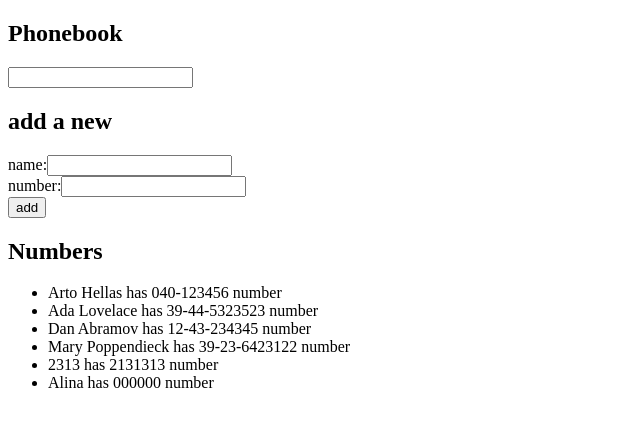
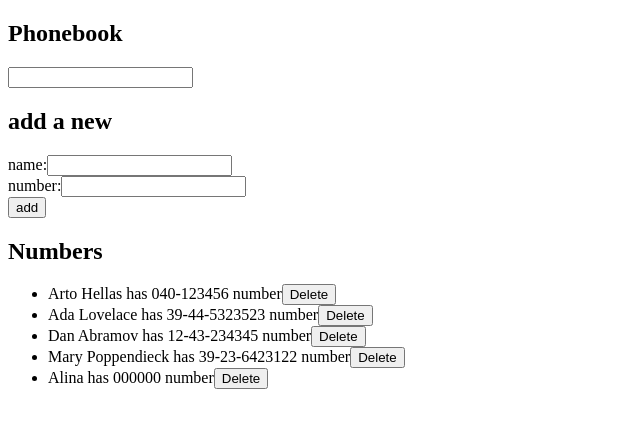
Before and after one commit to AlinkaKorhi/FullStackPart2, a React (Create React App) app in the folder phonebook/: page / in a window 1280 px wide. Shown: the top 428 px of the page, without its empty margins (0-640 px from the left). Built offline with nearby package versions, Linux system fonts and the light colour scheme; data requests are answered from the project's data file.

Commit message:
finish 2.17 task

```diff
--- a/phonebook/db.json
+++ b/phonebook/db.json
@@ -21,11 +21,6 @@
       "id": 4
     },
     {
-      "name": "2313",
-      "number": "2131313",
-      "id": 5
-    },
-    {
       "name": "Alina",
       "number": "000000",
       "id": 6
--- a/phonebook/src/App.js
+++ b/phonebook/src/App.js
@@ -47,7 +47,7 @@ function App() {
       const newNameObj = {
         name : newName,
         number : newNumber,
-        id: persons.length+1
+        id: persons[persons.length-1].id + 1
       }
 
       personsService.createNew(newNameObj)
@@ -70,7 +70,16 @@ function App() {
     setNewNumber(event.target.value)
   }
   function handleFilterChange(event) {
-      setNewFilter(event.target.value)
+    setNewFilter(event.target.value)
+  }
+  function handleDeleteNumber(event){
+    if (window.confirm("Do you really want to delete number?")) {
+      personsService
+      .deleteObj(event.target.id)
+      .then(response => {
+        getPersonFromServer()
+      })
+    }
   }
 
   return (
@@ -85,10 +94,14 @@ function App() {
         newNumber={newNumber}
         handleNumberChange={(event) => handleNumberChange(event)}
         addPerson={(event) => addPerson(event)}
-        />
+      />
 
       <h2>Numbers</h2>
-      <Persons persons={persons.filter(personF => personF.name.includes(filter))} onChange={handleFilterChange}/>
+      <Persons
+        persons={persons.filter(personF => personF.name.includes(filter))}
+        onChange={handleFilterChange}
+        deleteNumberProps={handleDeleteNumber}
+      />
     </div>
   )
 }
--- a/phonebook/src/Number.js
+++ b/phonebook/src/Number.js
@@ -2,6 +2,11 @@ function Number(props) {
   return (
     <li>
       {props.name} has {props.number} number
+      <button
+        id={props.idProp}
+        onClick={props.deleteNumberProps}>
+          Delete
+      </button>
     </li>
   )
 }
--- a/phonebook/src/Persons.js
+++ b/phonebook/src/Persons.js
@@ -4,7 +4,13 @@ function Persons(props){
     return(
         <ul>
         {props.persons.map(person =>
-          <Number key={person.id} name={person.name} number={person.number}/>
+          <Number
+            key={person.id}
+            idProp={person.id}
+            name={person.name}
+            number={person.number}
+            deleteNumberProps={props.deleteNumberProps}
+          />
         )}
       </ul>
     )
--- a/phonebook/src/services/personsService.js
+++ b/phonebook/src/services/personsService.js
@@ -9,4 +9,8 @@ function createNew(newObj){
     return axios.post(baseUrl, newObj)
 }
 
-export default {getAll, createNew}
+function deleteObj(objId){
+    return axios.delete(baseUrl+'/'+objId, objId)
+}
+
+export default {getAll, createNew, deleteObj}
```
